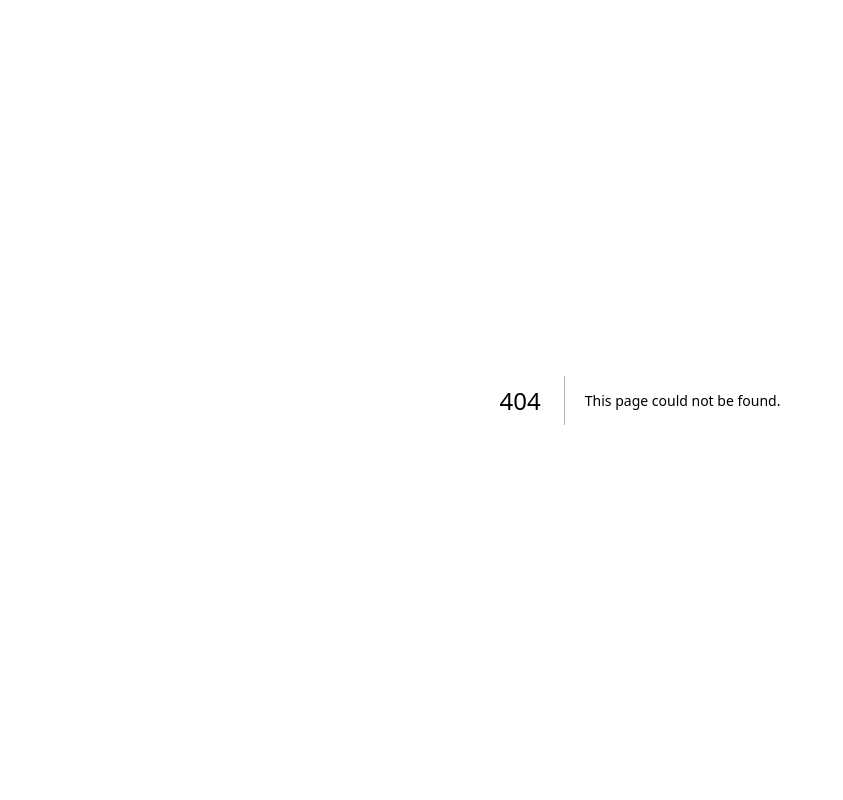
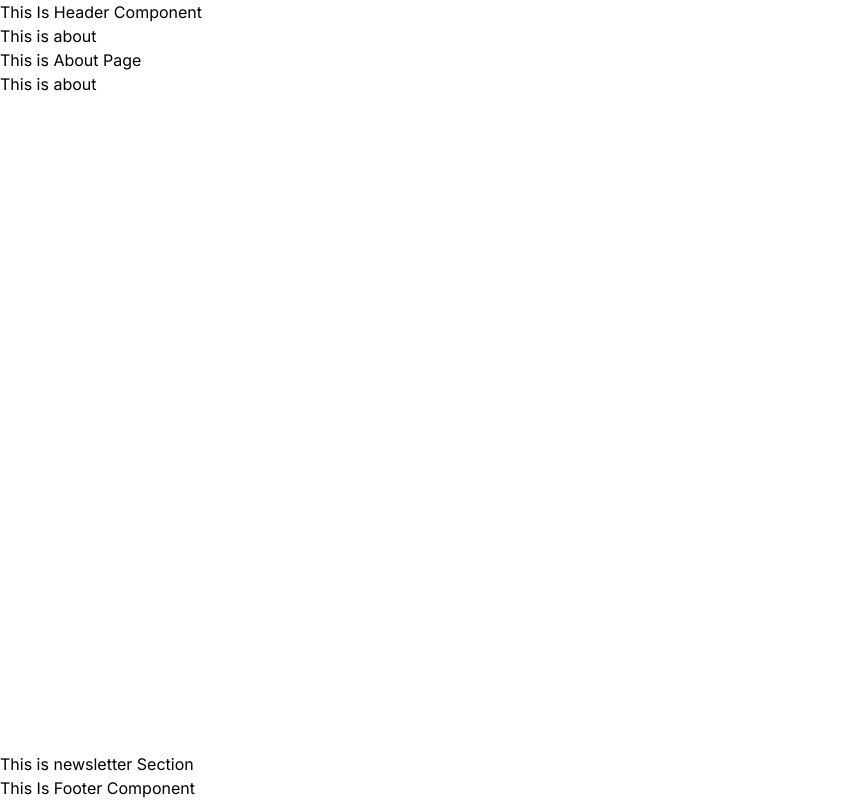
Before and after one commit to REACT-VCS/digify, a Next.js app: page /about in a window 1280 px wide. Before the commit this address had no page. Shown: the whole page, without its empty margins (0-843 px from the left). Built offline with nearby package versions, Linux system fonts and the light colour scheme.

Commit message:
Setup Header Footer

```diff
--- /dev/null
+++ b/app/(components)/footer.jsx
@@ -0,0 +1,18 @@
+import cn from "@/app/(lib)/cn";
+
+const Footer = ({className}) => {
+    return (
+        <>
+           <div className={cn('newsletter_footer',className)}>
+               <section id="newsletter" className={cn("newsletter")}>
+                   This is newsletter Section
+               </section>
+               <footer id="footer" className={cn("footer")}>
+                   This Is Footer Component
+               </footer>
+           </div>
+        </>
+    );
+};
+
+export default Footer;
--- /dev/null
+++ b/app/(components)/header.jsx
@@ -0,0 +1,13 @@
+import cn from "@/app/(lib)/cn";
+
+const Header = ({className}) => {
+    return (
+        <>
+            <header id="header" className={cn("header",className)}>
+                This Is Header Component
+            </header>
+        </>
+    );
+};
+
+export default Header;
--- /dev/null
+++ b/app/(lib)/cn.js
@@ -0,0 +1,11 @@
+import React from 'react';
+import {twMerge} from "tailwind-merge";
+import {clsx} from "clsx";
+
+const cn = (...props) => {
+    return (
+       twMerge(clsx(props))
+    );
+};
+
+export default cn;
--- /dev/null
+++ b/app/(pages)/about/layout.jsx
@@ -0,0 +1,13 @@
+
+const Layout = ({ children }) => {
+  return (
+           <>
+               <h1>This is about</h1>
+               {children}
+               <h1>This is about</h1>
+           </>
+
+  );
+};
+
+export default Layout;
--- /dev/null
+++ b/app/(pages)/about/page.jsx
@@ -0,0 +1,9 @@
+const Page = () => {
+    return (
+        <>
+            This is About Page
+        </>
+    );
+};
+
+export default Page;
--- a/app/layout.jsx
+++ b/app/layout.jsx
@@ -1,5 +1,8 @@
 import { Inter } from 'next/font/google'
 import './globals.css'
+import Header from "@/app/(components)/header";
+import Footer from "@/app/(components)/footer";
+import cn from "@/app/(lib)/cn";
 
 const inter = Inter({ subsets: ['latin'] })
 
@@ -11,8 +14,12 @@ export const metadata = {
 const RootLayout = ({ children }) => {
   return (
       <html lang="en">
-        <body className={inter.className}>
-          {children}
+        <body className={cn(inter.className)}>
+             <section className={cn("min-h-screen relative")}>
+              <Header/>
+                {children}
+              <Footer className={cn("absolute w-full bottom-0")}/>
+             </section>
         </body>
       </html>
   );
```
Also changed, not shown: package.json (+6 -4 lines).
